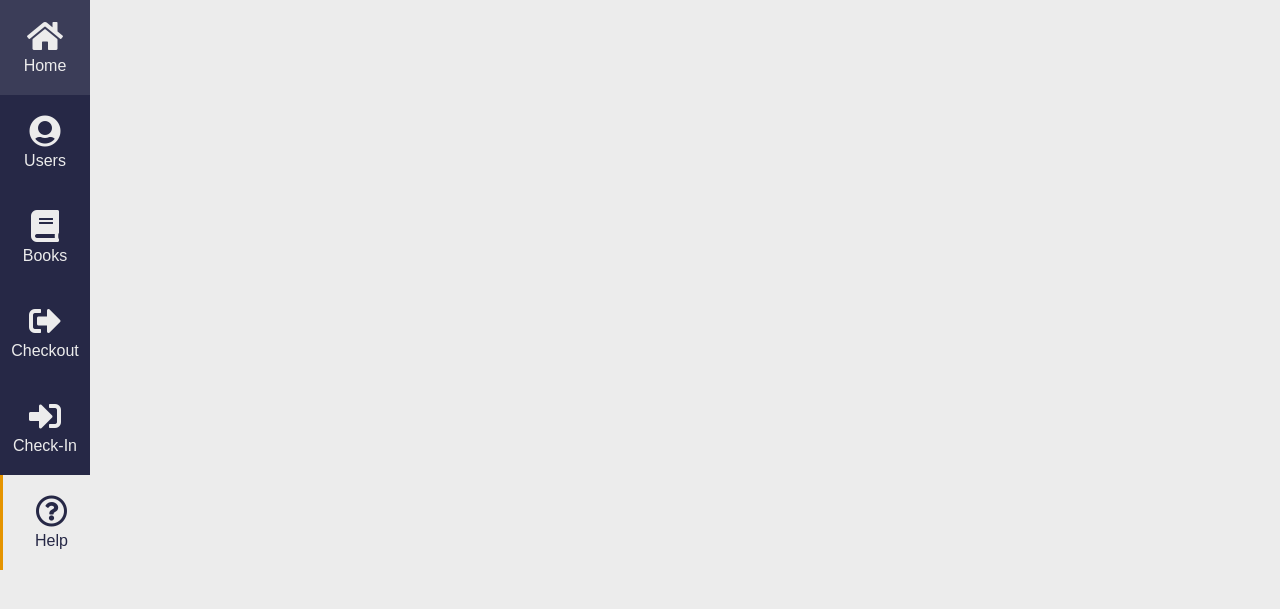
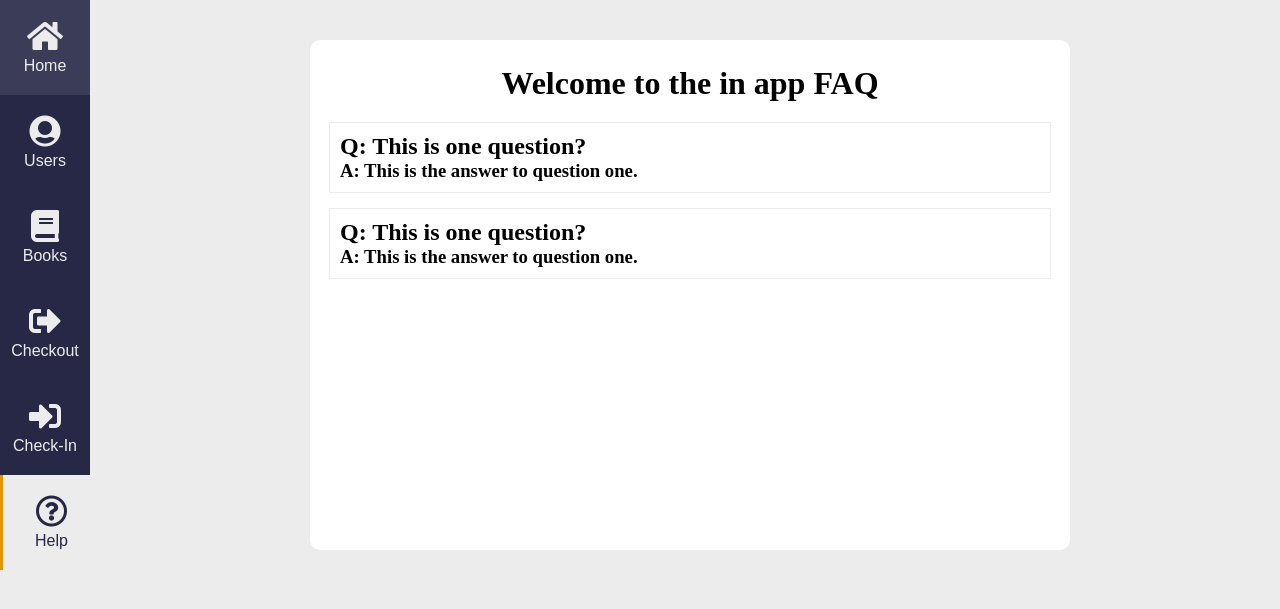
Before and after one commit to luismoralesXD/FBLA_Coding_and_Programming, a Django app: page /help/ in a window 1280 px wide. Shown: the top 609 px of the page. Run offline with Django 3.2, Linux system fonts and the light colour scheme.

Commit message:
fixed bugs and errors from previous update
had to fix some template errors as i had not changed all the views to the correct templates, added a help page, and updated some css

```diff
--- a/BookManager/Book_CRUD/views.py
+++ b/BookManager/Book_CRUD/views.py
@@ -39,7 +39,7 @@ def create_book(request):
         if form.is_valid():  # checks if the form is valid, all necessary fields filled appropriately
             book = form.save()  # saves the form
             form = Createbook()  # sets a new form to form var and send back to empty page
-            return render(request, 'register_book.html', {'form': form, 'success': "Book created successfully."})
+            return render(request, 'active_template/create_book.html', {'form': form, 'success': "Book created successfully."})
     else:  # if accessing page to add book..
         form = Createbook()  # sends empty form
     return render(request, 'active_template/create_book.html', {'form': form})
@@ -62,4 +62,4 @@ def edit_book(request, pk):
 def delete_book(request, pk):
     book = Book.objects.get(pk=pk)
     book.delete()
-    return redirect('home')
+    return redirect('booksearch')
--- a/BookManager/User_CRUD/views.py
+++ b/BookManager/User_CRUD/views.py
@@ -41,7 +41,7 @@ def new_person(request):
         if form.is_valid():
             person = form.save()
             form = CreateUser()
-            return render(request, 'register_book.html', {'form': form,
+            return render(request, 'active_template/new_person.html', {'form': form,
                                                         'success': "User added successfully."})
     else:
         form = CreateUser()
@@ -66,4 +66,4 @@ def user_info(request, pk):
 def delete_user(request, pk):
     user = Person.objects.get(pk=pk)
     user.delete()
-    return redirect('home')
+    return redirect('users')
--- /dev/null
+++ b/BookManager/static/css/default_css/help.css
@@ -0,0 +1,19 @@
+#help {
+  margin: auto;
+  border-radius: 10px;
+  width: 750px;
+  height: 500px;
+  background-color: white;
+  padding: 5px;
+}
+.questions {
+  border: 1px solid #ececec;
+  width: 700px;
+  margin: auto;
+  padding: 10px;
+  margin-bottom: 15px;
+}
+#help h1 {
+  text-align: center;
+  padding: 20px;
+}
--- a/BookManager/static/css/default_css/main.css
+++ b/BookManager/static/css/default_css/main.css
@@ -2,14 +2,12 @@
     padding: 0;
     margin: 0;
 }
-
 body,
 .active,
 #side,
 .middle {
     background-color: #ececec;
 }
-
 i,
 .space,
 .space-content,
@@ -17,11 +15,9 @@ i,
 .body {
     width: 100%
 }
-
 .menu-item {
     background-color: #262846;
 }
-
 a,
 .active {
     text-decoration: none;
@@ -29,50 +25,40 @@ a,
     color: #ececec;
     text-align: center;
 }
-
 .active {
     color: #262846;
     border-left: 3px solid #E59400;
     width: 97px;
 }
-
 .menu-item:hover {
     background-color: #3b3d58;
 }
-
 i {
     font-size: 2em;
 }
-
 p {
     margin-top: 5px;
     margin-bottom: 0;
     font-family: Arial;
 }
-
 #side {
     width: 90px;
     position: fixed;
     float: left;
 }
-
 .space {
     height: 20px;
 }
-
 #content {
     margin-left: 100px;
     min-width: 780px;
 }
-
 .space-content {
     height: 30px;
 }
-
 #content .home-info {
     width: 740px;
 }
-
 .home-info,
 .left-window,
 .right-window,
@@ -81,20 +67,17 @@ p {
     margin: auto;
     box-shadow: 0px 10px 20px #d4d4d4;
 }
-
 .top {
     background-color: #f3774a;
     color: #ececec;
     text-align: center;
 }
-
 .top p {
     padding-top: 5px;
     padding-bottom: 5px;
     font-size: 1em;
     font-weight: bold;
 }
-
 .body ul li,
 .detailed-info ul li {
     list-style-type: none;
@@ -102,50 +85,40 @@ p {
     border: 1px solid #ececec;
     margin: 10px;
 }
-
 #last {
     border: none;
 }
-
 .double-window {
     width: 740px;
     margin: auto;
 }
-
 .left-window {
     float: left;
     width: 355px;
 }
-
 .right-window {
     float: right;
     width: 355px;
 }
-
 .left-window p,
 .right-window p {
     margin-top: -2px;
 }
-
 ul a {
     color: #262846;
 }
-
 ul li i {
     font-size: 1em;
 }
-
 th {
     text-align: left;
 }
-
 table {
     width: 100%;
     padding: 5px;
     border: 0;
     border-spacing: 0px;
 }
-
-tr:nth-child(2) {
-    background: #f4f4f4;
+.False {
+    background: #f5f5f5;
 }
--- a/BookManager/templates/active_template/base.html
+++ b/BookManager/templates/active_template/base.html
@@ -12,6 +12,7 @@
     <link rel="stylesheet" href="{% static 'css/default_css/main.css' %}">
     <link rel="stylesheet" href="{% static 'css/default_css/CRUD.css' %}">
     <link rel="stylesheet" href="{% static 'css/default_css/assets/webfonts/fontawesome-all.css' %}">
+    <link rel="stylesheet" href="{% static 'css/default_css/help.css' %}"
 </head>
 
 <body>
--- a/BookManager/templates/active_template/checkedout.html
+++ b/BookManager/templates/active_template/checkedout.html
@@ -11,8 +11,8 @@
             <th>Due Date</th>
         </tr>
         {% for item in books_out %} {% if item.due_date > today %} <!--loops to get books that are not late but checked out-->
-        <tr></tr>
-        <tr>
+        <tr class="{{ forloop.counter|divisibleby:2 }}"></tr>
+        <tr class="{{ forloop.counter|divisibleby:2 }}">
             <td>{{item.holder.first_name}} {{item.holder.last_name}} {% if item.holder.status == "Staff" %}(Staff){% endif %}</td>
             <td>{{item.holder.id_number}}</td>
             <td>{{item.title}}</td>
@@ -20,7 +20,7 @@
                 {% with date=item.due_date|slugify %} {{date|slice:"4:6"}}/{{date|slice:"6:8"}}/{{date|slice:":4"}} {% endwith %}
             </td>
         </tr>
-        <tr></tr>
+        <tr class="{{ forloop.counter|divisibleby:2 }}"></tr>
         {% endif %} {% endfor %}
     </table>
 </div>
--- a/BookManager/templates/active_template/duetoday.html
+++ b/BookManager/templates/active_template/duetoday.html
@@ -11,7 +11,8 @@
         </tr>
         {% for item in due %}
         <!--loops through books with due date that of today-->
-        <tr>
+        <tr class="{{ forloop.counter|divisibleby:2 }}"></tr>
+        <tr class="{{ forloop.counter|divisibleby:2 }}">
             <!--display user's full name-->
             <td>{{item.holder.first_name}} {{item.holder.last_name}} {% if item.holder.status == "Staff" %}(Staff){% endif %}</td>
             <!--display the user's ID-->
@@ -19,6 +20,7 @@
             <!--display the book title-->
             <td>{{item.title}}</td>
         </tr>
+        <tr class="{{ forloop.counter|divisibleby:2 }}"></tr>
         {% endfor %}
     </table>
 </div>
--- a/BookManager/templates/active_template/help.html
+++ b/BookManager/templates/active_template/help.html
@@ -1,5 +1,15 @@
 {% extends 'active_template/base.html' %} {% load static %} {% block content %}
-<div class="space">
-</div>
-
+<div class="space"></div>
+<div class="space"></div>
+    <div id="help">
+      <h1>Welcome to the in app FAQ</h1>
+      <div class="questions">
+        <h2>Q: This is one question?</h2>
+        <h3>A: This is the answer to question one.</h3>
+      </div>
+      <div class="questions">
+        <h2>Q: This is one question?</h2>
+        <h3>A: This is the answer to question one.</h3>
+      </div>
+    </div>
 {% endblock content %}
--- a/BookManager/templates/active_template/index.html
+++ b/BookManager/templates/active_template/index.html
@@ -18,7 +18,7 @@
                         <li>There are {{out}} books checked out.</li>
                     </a>
                     {% else %}
-                    <li>There are {{today}} books due today.</li>
+                    <li>There are {{today}} books checked out.</li>
                     {% endif %} {% if late > 0 %}
                     <a href="{% url 'overdue' %}" style="text-align: left">
                         <li>There are {{late}} books overdue.</li>
```
Also changed, not shown: BookManager/templates/active_template/late.html (deleted, +0 -23 lines), BookManager/templates/active_template/overdue.html (+5 -3 lines), BookManager/db.sqlite3.
